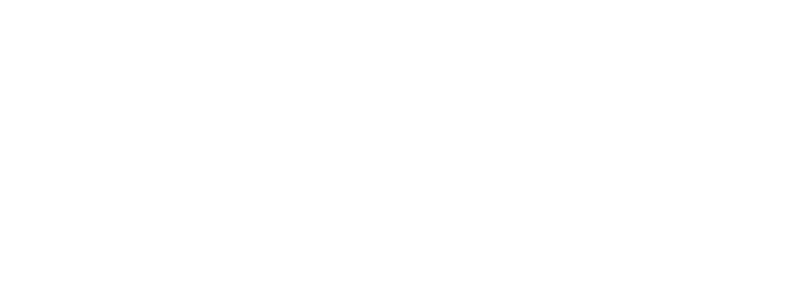
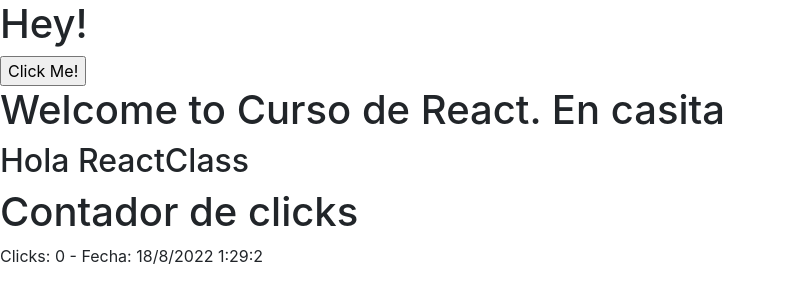
Before and after one commit to nezaga/Proyecto-CoderReact, a React (Create React App) app: page / in a window 1280 px wide. Shown: the top 302 px of the page, without its empty margins (0-786 px from the left). Built offline with nearby package versions, Linux system fonts and the light colour scheme.

Commit message:
clase 5 - Componentes 2

```diff
--- a/src/App.js
+++ b/src/App.js
@@ -1,39 +1,81 @@
 import './estilos.css';
-//import logo from './logo.svg';
-//import './App.css';
 import 'core-js/actual';
+import { Component, useState } from 'react';
 
+function SuperForm (props) {
+  console.log(props);
+  return (
+      <div>
+        <h1>{props.title}</h1>
+        {props.children}
+      </div>
+  )
+}
+
+const SuperButton = () => {
+  return (
+    <input type="button" value="Click Me!" />
+  )
+}
+
+class SuperState extends Component {
+  constructor() {
+    super(); // Es obligatorio ejecutar la función super() antes de usar el this en el consturctor
+    this.state = {
+      curso: "React",
+      lugar: "En casita"
+    }
+  }
+
+  updateName = () => {
+    this.setState(
+      {curso: "ReacTionario"}
+      );
+  }
+
+  render() {
+    return (
+      <div onClick={this.updateName}>
+        <h1>Welcome to Curso de {this.state.curso}. {this.state.lugar}</h1>
+      </div>
+    )
+  }
+}
+
+function StateHook () {
+  const [name, setName] = useState('ReactClass');
+  return (
+    <div onClick={()=> setName('ReactFunction')}>
+      <h2>Hola {name}</h2>
+    </div>
+  )
+}
+
+function ClickCounter () {
+  const [clicks, setClicks] = useState(0);
+  const [fecha, setFecha] = useState(new Date());
+
+  return (
+    <div onClick={
+      () => {
+        setClicks(clicks +1)
+        setFecha(new Date())
+      }
+    }>
+      <h1>Contador de clicks</h1>
+      <p>Clicks: {clicks} - Fecha: {fecha.getDate()}/{fecha.getMonth()+1}/{fecha.getFullYear()} {fecha.getHours()}:{fecha.getMinutes()}:{fecha.getSeconds()}</p>
+    </div>
+  );
+}
 
 function App() {
-  console.log(Array.from(new Set([1,2,3,4,1])));
-
-  console.log([1,[2,3],[4,[5,[6,7]]]]);
-  console.log([1,[2,3],[4,[5,[6,7]]]].flat(2));
-
   return (
-    <div>
-
-    </div>
-
-
-
-
-      /*{ <div className="App">
-      <header className="App-header">
-        <img src={logo} className="App-logo" alt="logo" />
-        <p>
-          Edit <code>src/App.js</code> and save to reload.
-        </p>
-        <a
-          className="App-link"
-          href="https://reactjs.org"
-          target="_blank"
-          rel="noopener noreferrer"
-        >
-          Learn React
-        </a>
-      </header>
-    </div>} */
+      <SuperForm title='Hey!'>
+        <SuperButton/>
+        <SuperState/>
+        <StateHook/>
+        <ClickCounter/>
+      </SuperForm>
   );
 }
 
```
